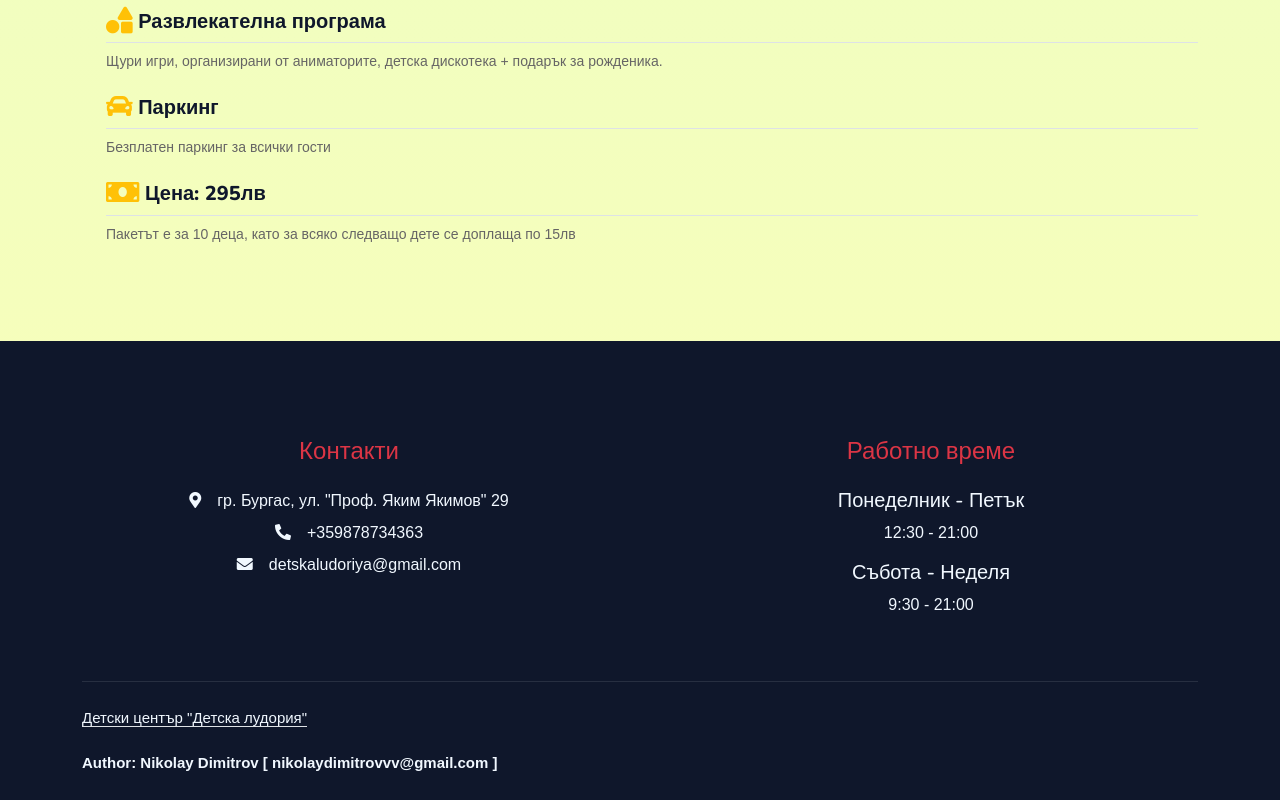
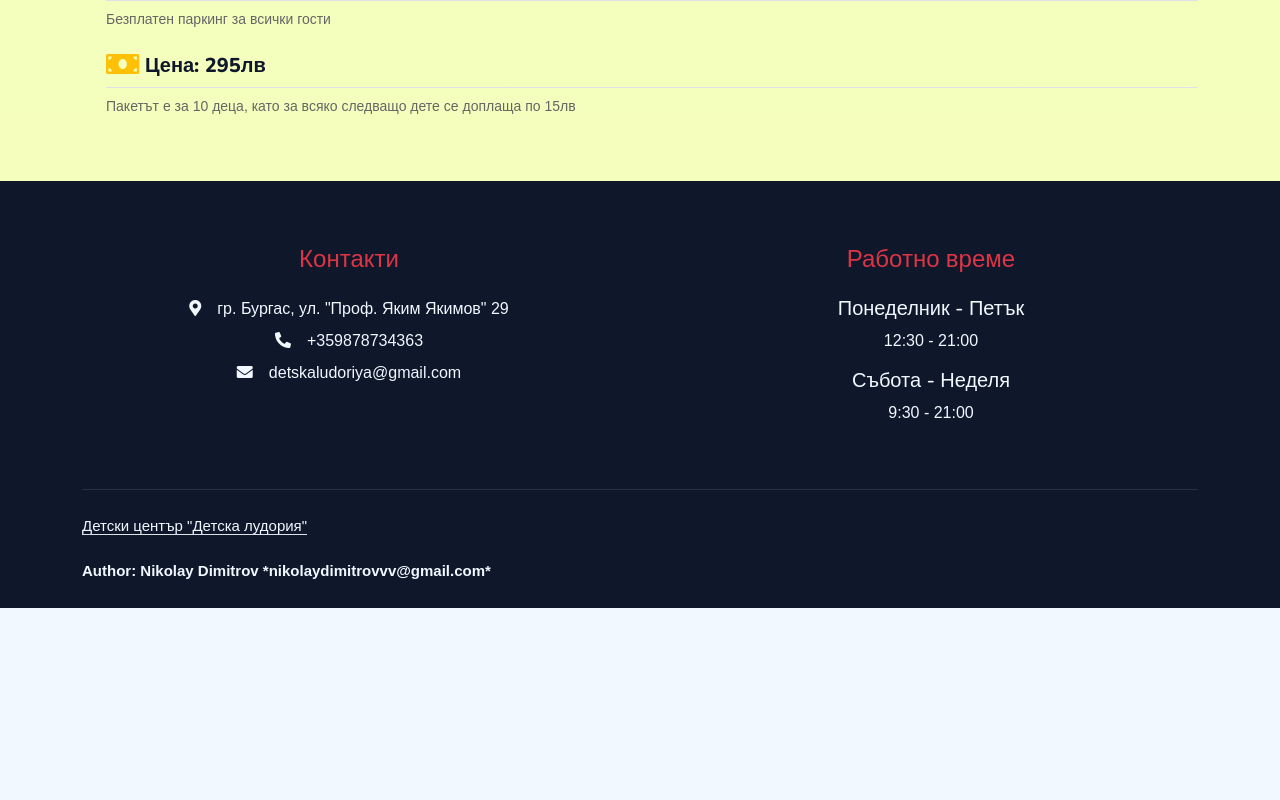
Before and after one commit to nikolaisennn/party-center, a plain HTML site: page index.html in a window 1280 px wide. Shown: the part 1273-2073 px from the top of the page. After the commit the page ends 1881 px from the top, so only its background shows below. Drawn offline with nearby package versions, Linux system fonts and the light colour scheme.

Commit message:
Fix padding

```diff
--- a/index.html
+++ b/index.html
@@ -41,7 +41,7 @@
                 <h2 class="text-danger m-0" style="text-align: center; padding: 15px;"><i class="fa fa-birthday-cake me-3"></i>"Детска лудория"&nbsp&nbsp<i class="fa fa-birthday-cake me-3"></i></h2>
             </div>
 
-            <div class="container-xxl py-5 bg-dark hero-header mb-5">
+            <div class="container-xxl py-2 bg-dark hero-header">
                 <div class="container my-5 py-5">
                     <div class="row align-items-center g-5">
                         <div class="col-lg-6 text-center text-lg-start">
@@ -283,7 +283,7 @@
         <!-- Menu End -->
 
         <!-- Footer Start -->
-        <div class="container-fluid bg-dark text-light footer pt-5 mt-5 wow fadeIn" data-wow-delay="0.1s">
+        <div class="container-fluid bg-dark text-light footer pt-3 mt-3 wow fadeIn" data-wow-delay="0.1s">
             <div class="container py-5">
                 <div class="row g-5">
                     <div class="col-lg-6 col-md-6" style="text-align: center;">
@@ -306,7 +306,7 @@
                     <div class="row">
                         <div class="col-md-6 text-center text-md-start mb-3 mb-md-0">
                             <a class="border-bottom" href="#">Детски център "Детска лудория"</a><br><br>
-                            <b>Author: Nikolay Dimitrov [ nikolaydimitrovvv@gmail.com ]</b>
+                            <b>Author: Nikolay Dimitrov *nikolaydimitrovvv@gmail.com*</b>
                         </div>
                     </div>
                 </div>
```
Also changed, not shown: gallery.html (+1 -1 lines).
